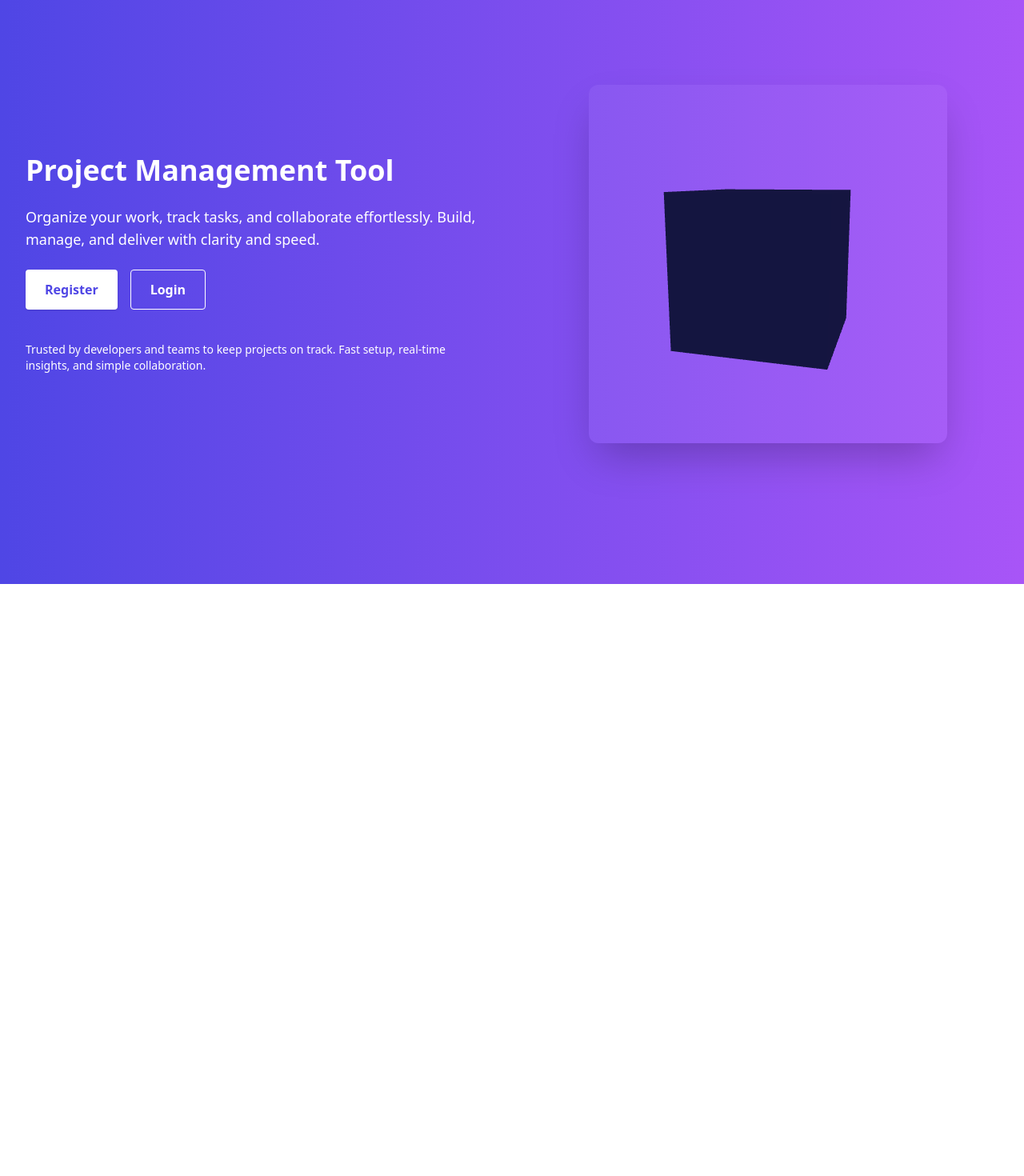
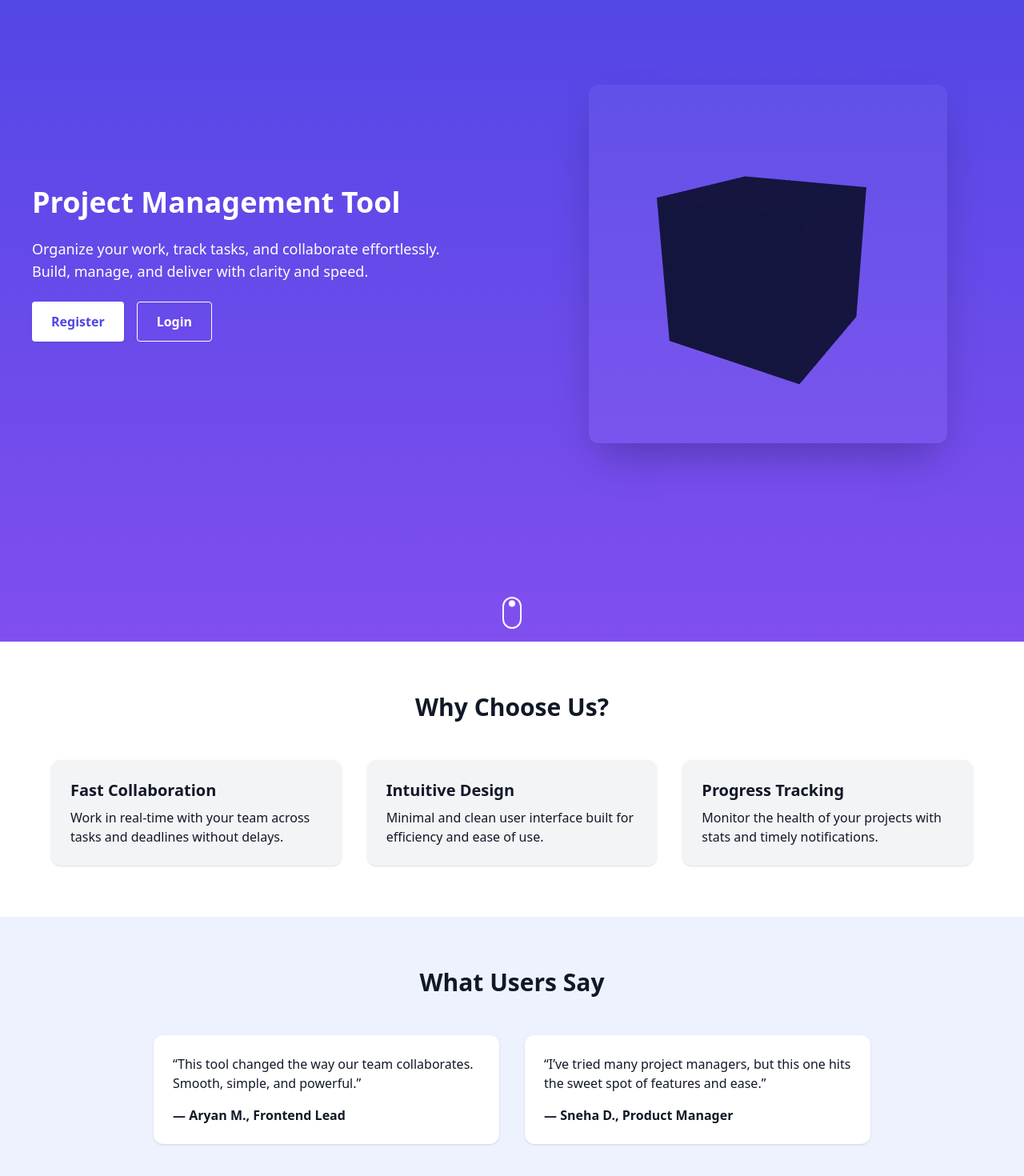
Before and after one commit to gauranshahuja/project-management-tool, a React (Vite) app in the folder client/: page / in a window 1280 px wide. Shown: the part 70-1540 px from the top of the page at 80% size. Before the commit the page ends 800 px from the top, so only its background shows below. Built offline with nearby package versions, Linux system fonts and the light colour scheme.

Commit message:
feat: add framer-motion and lottie-react for animations in LandingPage component

```diff
--- a/client/package.json
+++ b/client/package.json
@@ -9,6 +9,8 @@
   },
   "dependencies": {
     "axios": "^1.11.0",
+    "framer-motion": "^12.23.12",
+    "lottie-react": "^2.4.1",
     "react": "^19.1.1",
     "react-dom": "^19.1.1",
     "react-router-dom": "^7.7.1",
--- a/client/src/pages/LandingPage.jsx
+++ b/client/src/pages/LandingPage.jsx
@@ -1,13 +1,13 @@
 import { useEffect, useRef } from "react";
 import { useNavigate } from "react-router-dom";
 import * as THREE from "three";
+import { motion } from "framer-motion";
 
 export default function LandingPage() {
   const canvasRef = useRef();
   const navigate = useNavigate();
 
   useEffect(() => {
-    // === three.js setup ===
     const canvas = canvasRef.current;
     const scene = new THREE.Scene();
     const renderer = new THREE.WebGLRenderer({ canvas, alpha: true, antialias: true });
@@ -18,14 +18,12 @@ export default function LandingPage() {
     camera.position.set(0, 0, 3);
     scene.add(camera);
 
-    // Light
     const ambient = new THREE.AmbientLight(0xffffff, 0.6);
     scene.add(ambient);
     const point = new THREE.PointLight(0xffffff, 1);
     point.position.set(5, 5, 5);
     scene.add(point);
 
-    // Rotating cube
     const geometry = new THREE.BoxGeometry(1, 1, 1);
     const material = new THREE.MeshStandardMaterial({
       color: 0x6366f1,
@@ -35,7 +33,6 @@ export default function LandingPage() {
     const cube = new THREE.Mesh(geometry, material);
     scene.add(cube);
 
-    // Resize handling
     const onResize = () => {
       const width = canvas.clientWidth;
       const height = canvas.clientHeight;
@@ -62,12 +59,17 @@ export default function LandingPage() {
   }, []);
 
   return (
-    <div className="min-h-screen flex flex-col lg:flex-row items-center bg-gradient-to-r from-indigo-600 to-purple-500 text-white">
-      {/* Left content */}
-      <div className="w-full lg:w-1/2 p-8 flex flex-col justify-center gap-6">
-        <h1 className="text-4xl font-extrabold">
+    <div className="bg-gradient-to-b from-indigo-600 to-purple-500 text-white">
+      {/* Hero section */}
+      <div className="min-h-screen flex flex-col lg:flex-row items-center justify-center">
+        <div className="w-full lg:w-1/2 p-10 flex flex-col justify-center gap-6">
+          <motion.h1
+            className="text-4xl font-extrabold"
+            initial={{ opacity: 0, x: -50 }}
+            animate={{ opacity: 1, x: 0 }}
+          >
             Project Management Tool
-        </h1>
+          </motion.h1>
           <p className="text-lg max-w-prose">
             Organize your work, track tasks, and collaborate effortlessly. Build, manage, and deliver with clarity and speed.
           </p>
@@ -85,15 +87,10 @@ export default function LandingPage() {
               Login
             </button>
           </div>
-        <div className="mt-4">
-          <p className="text-sm">
-            Trusted by developers and teams to keep projects on track. Fast setup, real-time insights, and simple collaboration.
-          </p>
-        </div>
         </div>
 
-      {/* Right animation */}
-      <div className="w-full lg:w-1/2 flex justify-center items-center p-8">
+        {/* 3D Cube Canvas */}
+        <div className="w-full lg:w-1/2 flex justify-center items-center p-10">
           <div className="w-full max-w-md aspect-square">
             <canvas
               ref={canvasRef}
@@ -102,5 +99,47 @@ export default function LandingPage() {
           </div>
         </div>
       </div>
+
+      {/* Scroll indicator */}
+      <div className="flex justify-center py-4">
+        <div className="w-6 h-10 border-2 border-white rounded-full flex items-start justify-center p-1">
+          <div className="w-2 h-2 bg-white rounded-full animate-bounce" />
+        </div>
+      </div>
+
+      {/* Feature Cards */}
+      <div className="py-16 px-8 bg-white text-gray-900">
+        <h2 className="text-3xl font-bold text-center mb-12">Why Choose Us?</h2>
+        <div className="grid grid-cols-1 md:grid-cols-3 gap-8 max-w-6xl mx-auto">
+          <div className="bg-gray-100 p-6 rounded-xl shadow hover:shadow-lg transition">
+            <h3 className="text-xl font-semibold mb-2">Fast Collaboration</h3>
+            <p>Work in real-time with your team across tasks and deadlines without delays.</p>
+          </div>
+          <div className="bg-gray-100 p-6 rounded-xl shadow hover:shadow-lg transition">
+            <h3 className="text-xl font-semibold mb-2">Intuitive Design</h3>
+            <p>Minimal and clean user interface built for efficiency and ease of use.</p>
+          </div>
+          <div className="bg-gray-100 p-6 rounded-xl shadow hover:shadow-lg transition">
+            <h3 className="text-xl font-semibold mb-2">Progress Tracking</h3>
+            <p>Monitor the health of your projects with stats and timely notifications.</p>
+          </div>
+        </div>
+      </div>
+
+      {/* Testimonials */}
+      <div className="py-16 px-8 bg-indigo-50 text-gray-900">
+        <h2 className="text-3xl font-bold text-center mb-12">What Users Say</h2>
+        <div className="max-w-4xl mx-auto grid md:grid-cols-2 gap-8">
+          <div className="bg-white p-6 rounded-xl shadow">
+            <p>“This tool changed the way our team collaborates. Smooth, simple, and powerful.”</p>
+            <p className="mt-4 font-semibold">— Aryan M., Frontend Lead</p>
+          </div>
+          <div className="bg-white p-6 rounded-xl shadow">
+            <p>“I’ve tried many project managers, but this one hits the sweet spot of features and ease.”</p>
+            <p className="mt-4 font-semibold">— Sneha D., Product Manager</p>
+          </div>
+        </div>
+      </div>
+    </div>
   );
 }
```
Also changed, not shown: 1 other file (tests, documents, lock files or other folders). Lines whose indentation alone changed are shown as unchanged.
